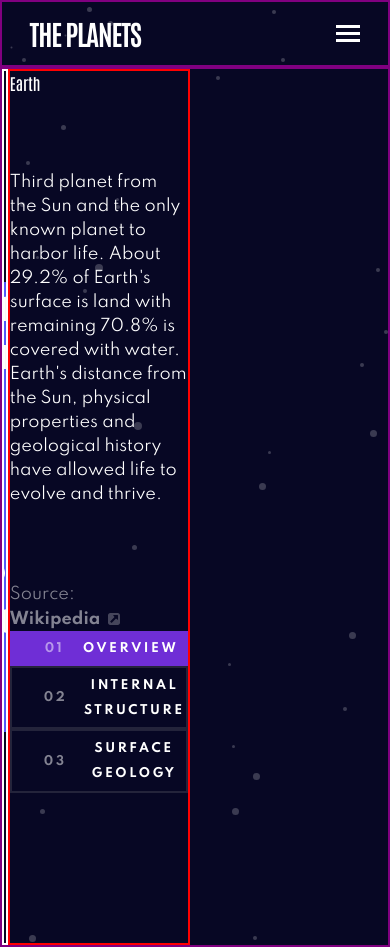
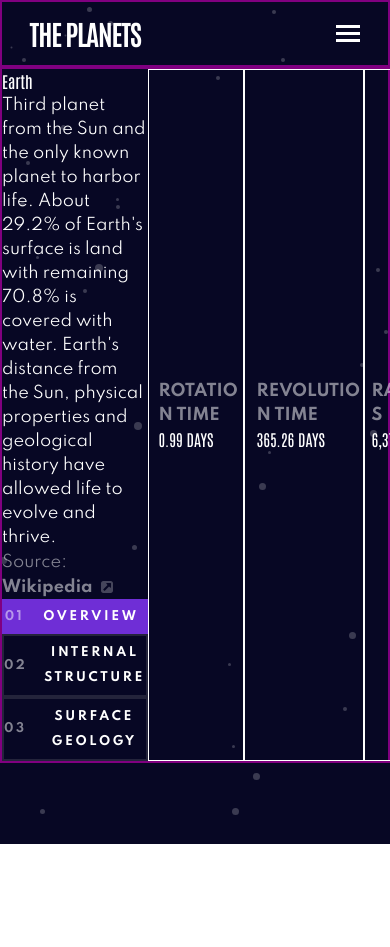
Before and after one commit to JesusKreist/planets-facts-site, a Next.js app: page /earth in a window 390 px wide. After the commit the page ends 844 px from the top, so only its background shows below. Built offline with nearby package versions, Linux system fonts and the light colour scheme.

Commit message:
Add responsive styling for md devices

```diff
--- a/src/components/PlanetPage/PlanetImage.tsx
+++ b/src/components/PlanetPage/PlanetImage.tsx
@@ -54,7 +54,7 @@ const PlanetImage = () => {
     <Flex
       alignItems="center"
       justifyContent="center"
-      border="2px solid white"
+      // border="2px solid white"
       gridColumn={{ md: "3 / -3", lg: "3 / 21", xl: "5 / 20" }}
       gridRow={{ lg: "3 / 18" }}
       position="relative"
--- a/src/components/PlanetPage/PlanetInfo.tsx
+++ b/src/components/PlanetPage/PlanetInfo.tsx
@@ -6,7 +6,7 @@ import PlanetInfoText from "./PlanetInfoText";
 const PlanetInfo = () => {
   return (
     <Grid
-      border="2px solid red"
+      //   border="2px solid red"
       gridColumn={{
         md: "3/ -3",
         lg: "24 / span 11",
--- a/src/components/PlanetPage/PlanetInfoButtons.tsx
+++ b/src/components/PlanetPage/PlanetInfoButtons.tsx
@@ -21,7 +21,7 @@ const PlanetInfoButton: React.FC<PlanetInfoButtonProps> = ({
     <Flex
       bgColor={`${isActive ? planetColour : "transparent"}`}
       paddingBlock="0.3rem"
-      paddingLeft="2rem"
+      paddingLeft={{ md: "1rem", lg: "2rem" }}
       gap="1rem"
       width="100%"
       //   height="48px"
--- a/src/components/PlanetPage/PlanetInfoSpecs.tsx
+++ b/src/components/PlanetPage/PlanetInfoSpecs.tsx
@@ -18,17 +18,15 @@ const PlanetInfoSpec: React.FC<PlanetInfoSpecProps> = ({
       direction="column"
       justifyContent="center"
       paddingLeft="10%"
-      // gridColumn="1 / span 6"
-      // gridRow="1"
     >
       <Text
         textTransform="uppercase"
         opacity={0.5}
         fontFamily="Spartan"
         fontWeight="bold"
-        fontSize="0.6875rem"
-        lineHeight="1.5625rem"
-        letterSpacing="1px"
+        fontSize={{ md: "0.5rem", lg: "0.6875rem" }}
+        lineHeight={{ md: "1rem", lg: "1.5625rem" }}
+        letterSpacing={{ md: "0.73px", lg: "1px" }}
       >
         {specName}
       </Text>
@@ -36,9 +34,9 @@ const PlanetInfoSpec: React.FC<PlanetInfoSpecProps> = ({
         textTransform="uppercase"
         fontFamily="Antonio"
         fontWeight="normal"
-        fontSize="2.5rem"
-        lineHeight="auto"
-        letterSpacing="-1.5px"
+        fontSize={{ md: "1.5rem", lg: "2.5rem" }}
+        lineHeight={{ md: "auto", lg: "auto" }}
+        letterSpacing={{ md: "-0.9px", lg: "-1.5px" }}
       >
         {specValue}
       </Text>
@@ -53,9 +51,9 @@ const PlanetInfoSpecs = () => {
   return (
     <Grid
       className="planet-info__specs"
-      gridColumn={{ lg: "3 / -3", xl: "5 / -5" }}
-      gridRow="span 4 / -3"
-      gap="2rem"
+      gridColumn={{ md: "3 / -3", lg: "3 / -3", xl: "5 / -5" }}
+      gridRow={{ lg: "span 4 / -3" }}
+      gap={{ md: "1rem", lg: "2rem" }}
       templateColumns="repeat(4, 1fr)"
     >
       <PlanetInfoSpec specName="rotation time" specValue={rotation} />
--- a/src/components/PlanetPage/PlanetPage.tsx
+++ b/src/components/PlanetPage/PlanetPage.tsx
@@ -51,7 +51,7 @@ const PlanetPage = () => {
       maxWidth={{ "2xl": "1440px" }}
       margin="0 auto"
       minHeight={{ lg: minHeightForLargeScreens }}
-      height={{ base: "880px", md: "unset", xl: "unset" }}
+      // height={{ base: "880px", md: "unset", xl: "unset" }}
       border={{
         base: "2px solid purple",
         md: "2px solid yellow",
@@ -61,11 +61,15 @@ const PlanetPage = () => {
       }}
       templateRows={{ md: "25.2rem 15.82rem 5.5rem ", lg: "repeat(24, 1fr)" }}
       rowGap={{ md: "2rem", lg: "0" }}
+      paddingBottom={{ md: "2rem", lg: "0" }}
       templateColumns="repeat(36, 1fr)"
     >
       <PlanetImage />
+
       <PlanetInfo />
-      {/* <PlanetInfoSpecs /> */}
+      {/* <Box border="2px solid red" gridColumn={{ md: "3 / -3" }}></Box> */}
+
+      <PlanetInfoSpecs />
     </Grid>
   );
 };
```
